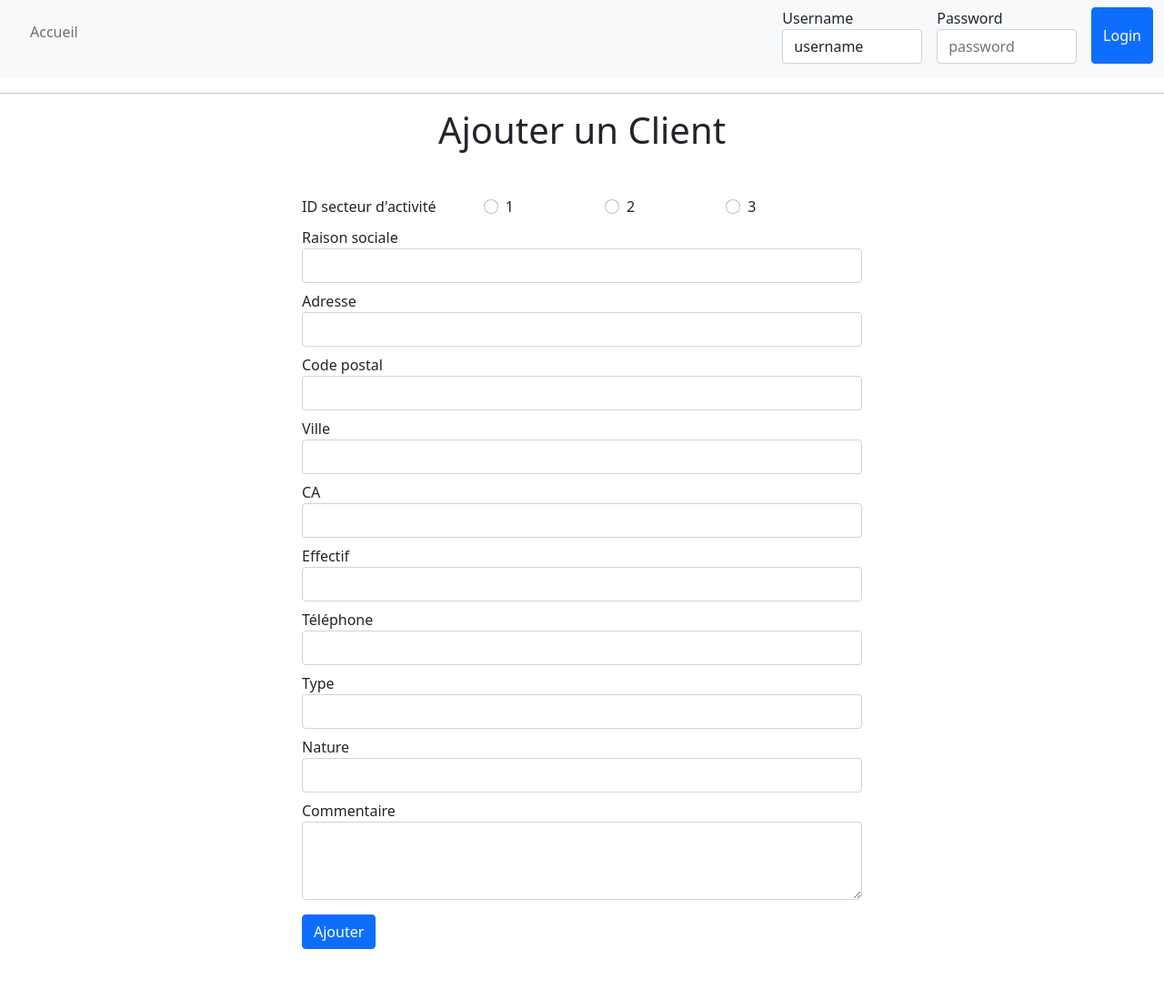
After one commit to QuentinBOul/projetmandarine, a PHP site: template src/view/user/gestion_commerciale/formClient.php in a window 1280 px wide. The commit adds this page. Shown: the whole page at 91% size. Run offline with PHP 8.4, Linux system fonts and the light colour scheme; the template is opened without the code that fills it, so the values that code supplies are empty; some libraries are stand-ins or nearby versions.

Commit message:
Update function Add client

```diff
--- a/public/index.php
+++ b/public/index.php
@@ -32,6 +32,7 @@ $router->register('/clients', '\App\controller\UserController::clients');
 $router->register('/contacts', '\App\controller\UserController::contacts');
 $router->register('/clientProfil='.$id, '\App\controller\UserController::clientProfil');
 $router->register('/contactProfil='.$id, '\App\controller\UserController::contactProfil');
+$router->register('/formClient', '\App\controller\UserController::formClient');
 $router->register('/addClient', '\App\controller\UserController::addClient');
 
 // Routes Gestion des Projets
--- a/src/view/user/gestion_commerciale/clients.php
+++ b/src/view/user/gestion_commerciale/clients.php
@@ -1,6 +1,5 @@
 <h1 class="text-center my-5">Liste des clients</h1>
-<a href="addClient" class="btn btn-primary mx-5 my-3" style="float: right;">Ajouter un client</a>
-
+<a href="formClient" class="btn btn-primary mx-5 my-3" style="float: right;">Ajouter un client</a>
 
 <div class="m-5">
     <table id="test" class="display text-center">
--- /dev/null
+++ b/src/view/user/gestion_commerciale/formClient.php
@@ -0,0 +1,62 @@
+<h1 class="text-center">Ajouter un Client</h1>
+
+<div class="container col-md-6 my-5" id="formClient">
+    <form action="addClient" method="POST">
+        <div class="form-group my-2">
+            <label for="idSect">ID secteur d'activité</label>
+            <div class="form-check form-check-inline mx-5">
+                <input class="form-check-input" type="radio" name="secteur" id="secteur" value="1" required>
+                <label class="form-check-label" for="secteur">1</label>
+            </div>
+            <div class="form-check form-check-inline mx-5">
+                <input class="form-check-input" type="radio" name="secteur" id="secteur" value="2" required>
+                <label class="form-check-label" for="secteur">2</label>
+            </div>
+            <div class="form-check form-check-inline mx-5">
+                <input class="form-check-input" type="radio" name="secteur" id="secteur" value="3" required>
+                <label class="form-check-label" for="secteur">3</label>
+            </div>
+        </div>
+        <div class="form-group my-2">
+            <label for="raisonSociale">Raison sociale</label>
+            <input type="text" name="raisonSociale" class="form-control" maxlength="50" id="raisonSociale" required>
+        </div>
+        <div class="form-group my-2">
+            <label for="adresse">Adresse</label>
+            <input type="text" name="adresse" class="form-control" maxlength="32" id="adresse" required>
+        </div>
+        <div class="form-group my-2">
+            <label for="codePostal">Code postal</label>
+            <input type="text" name="codePostal" class="form-control" maxlength="5" id="codePostal" required>
+        </div>
+        <div class="form-group my-2">
+            <label for="ville">Ville</label>
+            <input type="text" name="ville" class="form-control" maxlength="25" id="ville" required>
+        </div>
+        <div class="form-group my-2">
+            <label for="ca">CA</label>
+            <input type="number" name="ca" class="form-control" id="ca" required>
+        </div>
+        <div class="form-group my-2">
+            <label for="effectif">Effectif</label>
+            <input type="number" name="effectif" class="form-control" id="effectif" required>
+        </div>
+        <div class="form-group my-2">
+            <label for="tel">Téléphone</label>
+            <input type="text" name="tel" class="form-control" maxlength="15" id="tel" required>
+        </div>
+        <div class="form-group my-2">
+            <label for="type">Type</label>
+            <input type="text" name="type" class="form-control" maxlength="10" id="type" required>
+        </div>
+        <div class="form-group my-2">
+            <label for="nature">Nature</label>
+            <input type="text" name="nature" class="form-control" maxlength="15" id="nature" required>
+        </div>
+        <div class="form-group my-2">
+            <label for="com">Commentaire</label>
+            <textarea name="com" class="form-control" id="com" rows="3" required></textarea>
+        </div>
+        <button type="submit" class="btn btn-primary my-2">Ajouter</button>
+    </form>
+</div>
```
Also changed, not shown: src/controller/UserController.php (+23 -4 lines), src/model/Clients.php (+18 -12 lines), src/view/user/gestion_commerciale/addClient.php (deleted, +0 -62 lines).
